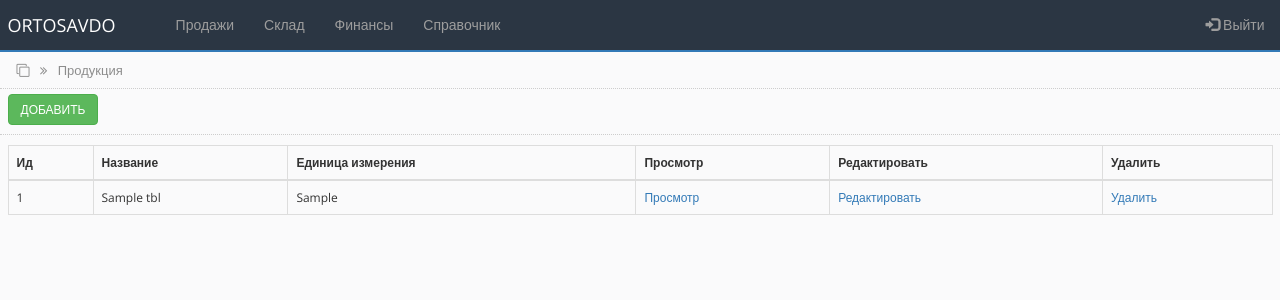
After one commit to mrbrain91/crm, a PHP site: page /products.php in a window 1280 px wide. The commit adds this page. Shown: the top 300 px of the page. Run offline with PHP 8.4, Linux system fonts and the light colour scheme; the visitor is signed in with stand-in values (Sample User, id 1); tables that the repository leaves empty or names only in its code hold one stand-in row (values such as "Sample post"); data that the repository does not hold is empty.

Commit message:
created product page

```diff
--- a/bot_lib.php
+++ b/bot_lib.php
@@ -577,6 +577,20 @@ function add_each_pro($connect) {
 //orto
 
 //orto
+
+
+
+function add_product($connect) {
+	$name=$_POST['name'];
+	$unit=$_POST['unit'];
+
+	$sql = "INSERT INTO `products_tbl` (`name`, `unit`) VALUES ('".$name."','".$unit."');";
+	if(mysqli_query($connect, $sql)) {
+		redirect("products.php");
+	}
+
+
+}
 
 function add_counterparties($connect) {
 	$name=$_POST['name'];
--- a/partSite/nav.php
+++ b/partSite/nav.php
@@ -43,7 +43,7 @@
         <ul class="dropdown-menu">
           <li><a href="#"></a></li>
           <li><a href="counterparties.php">Контрагенты</a></li>
-          <li><a href="#">Продукт и цена</a></li>
+          <li><a href="products.php">Продукт и цена</a></li>
           <li><a href="#">Пользователи</a></li>
           <li><a href="#">Роль</a></li>
         </ul>
--- /dev/null
+++ b/products.php
@@ -0,0 +1,103 @@
+<?php
+
+include('settings.php');
+include('bot_lib.php');
+
+if (!isset($_SESSION['usersname'])) {
+  header("location: index.php");
+}
+
+
+$query = "SELECT * FROM products_tbl ORDER by id DESC";
+$rs_result = mysqli_query ($connect, $query);
+
+
+
+?>
+
+
+<!DOCTYPE html>
+<html lang="en">
+<head>
+
+<meta charset="UTF-8">
+    <meta http-equiv="X-UA-Compatible" content="IE=edge">
+    <meta name="viewport" content="width=device-width, initial-scale=1.0">
+    <link rel="stylesheet" href="https://maxcdn.bootstrapcdn.com/bootstrap/3.4.1/css/bootstrap.min.css">
+    <script src="https://ajax.googleapis.com/ajax/libs/jquery/3.5.1/jquery.min.js"></script>
+    <script src="https://maxcdn.bootstrapcdn.com/bootstrap/3.4.1/js/bootstrap.min.js"></script>
+    <link rel="stylesheet" href="https://cdnjs.cloudflare.com/ajax/libs/font-awesome/4.7.0/css/font-awesome.min.css">
+    <link rel="preconnect" href="https://fonts.googleapis.com">
+    <link rel="preconnect" href="https://fonts.gstatic.com" crossorigin>
+    <link href="https://fonts.googleapis.com/css2?family=Open+Sans:wght@300;400;500;700&display=swap" rel="stylesheet">
+    <link rel="stylesheet" href="css/bootstrap-grid.min.css">
+    <link rel="stylesheet" href="css/style.css">
+    <title>ortosavdo</title>
+
+</head>
+<body>
+
+<?php include 'partSite/nav.php'; ?>
+
+<div class="page_name">
+    <div class="container-fluid">
+        <i class="fa fa-clone" aria-hidden="true"></i>
+        <i class="fa fa-angle-double-right right_cus"></i>
+        <span class="right_cus">Продукция</span>
+    </div>
+</div>
+
+<div class="toolbar">
+        <div class="container-fluid">
+           <a href="add_product.php"> <button type="button" class="btn btn-success">Добавить</button> </a>
+        </div>
+</div>
+
+
+
+<div class="all_table">
+    <div class="container-fluid">
+        <table class="table table-hover table-bordered">
+        <thead>
+            <tr>
+            <th scope="col">Ид</th>
+            <th scope="col">Название</th>
+            <th scope="col">Единица измерения </th>
+            <th scope="col">Просмотр</th>
+            <th scope="col">Редактировать</th>
+            <th scope="col">Удалить</th>
+            </tr>
+        </thead>
+        <tbody>
+<?php
+    while ($row = mysqli_fetch_array($rs_result)) {
+?>
+            <tr>
+
+                <td><?php echo $row["id"]; ?></td>
+                <td><?php echo $row["name"]; ?></td>
+                <td><?php echo $row["unit"]; ?></td>
+                <td><a href="#">Просмотр</a></td>
+                <td><a href="#">Редактировать</a></td>
+                <td><a href="#" onclick="return confirm('Удалить?')" role="button">Удалить</a></td>
+            </tr>
+<?php
+    };
+?>
+        </tbody>
+        </table>
+    </div>
+</div>
+
+
+
+
+<div class="container-fluid">
+
+    <?php include 'partSite/modal.php'; ?>
+
+</div>
+
+
+</body>
+</html>
```
Also changed, not shown: add_product.php (added, +95 -0 lines).
